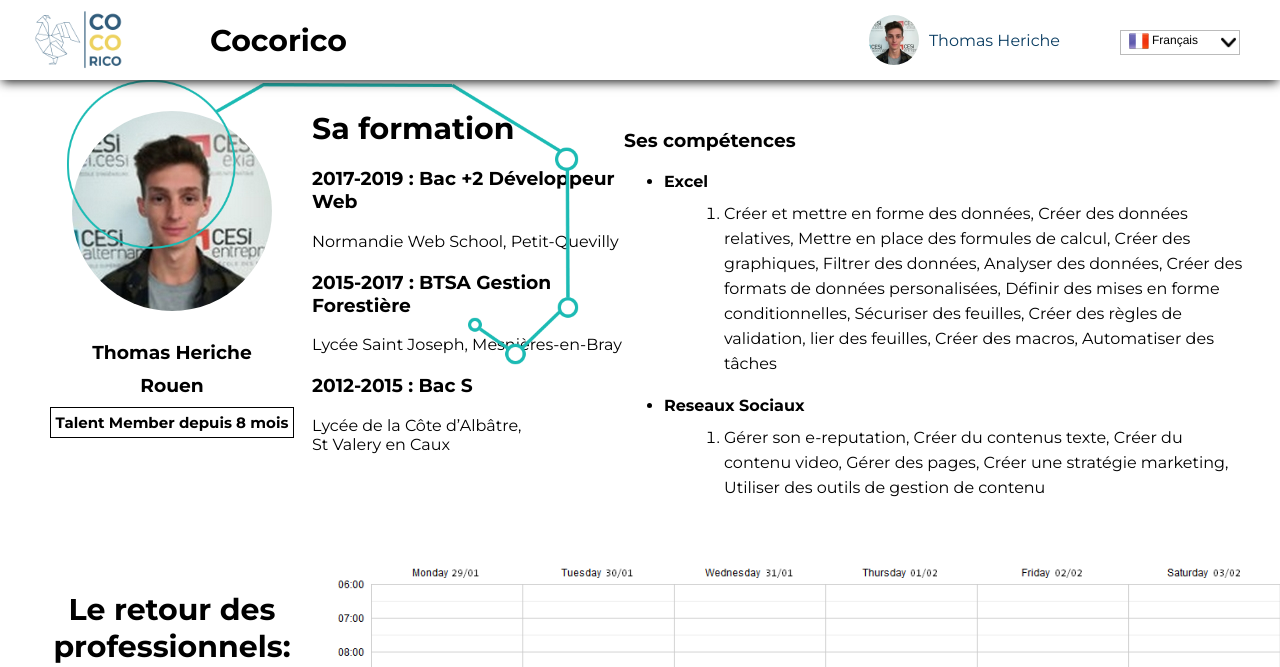
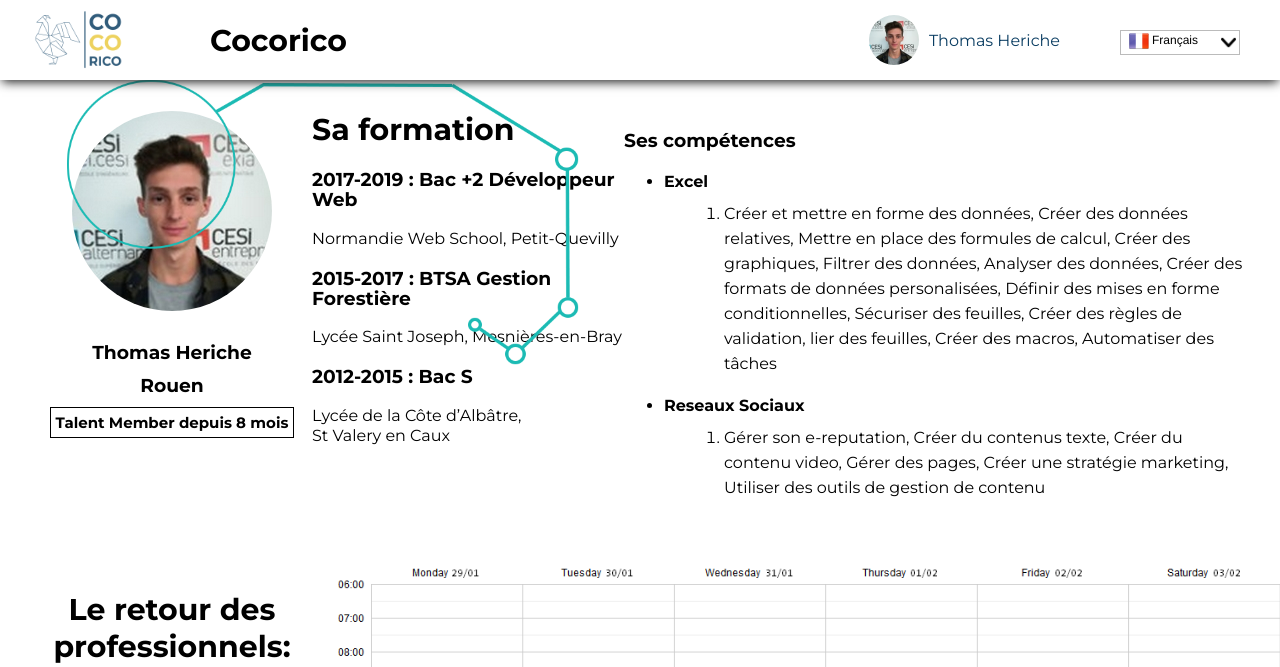
Before and after one commit to Hell0ow/startup-weekend-groupe-12, a PHP site: page /profil.html in a window 1280 px wide; the page is wider, and only the part inside the window is pictured. Shown: the top 667 px of that part. Run offline with PHP 8.4, Linux system fonts and the light colour scheme; some libraries are stand-ins or nearby versions.

Commit message:
vcxvxcwxc

```diff
--- a/css/profil.css
+++ b/css/profil.css
@@ -42,6 +42,7 @@
 #profile_info_resume {
 	flex: 1;
 	margin-top: 20px;
+	line-height: 20px;
 }
 
 
@@ -50,7 +51,7 @@
 }
 
 #profile_info_resume_header {
-	margin: 0 0 20px 0;
+	margin: 10px 0 30px 0;
 }
 
 #profile_info_skills {
--- a/profil.html
+++ b/profil.html
@@ -39,7 +39,7 @@
 				<p>
 					<img src="assets/img/thomas_heriche.jpg" alt="thomas" />
 				</p>
-				<h1 id="profile_info_content_name">Thomas Heriche</h1>
+				<h1 id="profile_info_content_name" class="bold">Thomas Heriche</h1>
 				<h1 id="profile_info_content_location">Rouen</h1>
 				<h2 id="profile_info_content_duration">Talent Member depuis 8 mois</h2>
 			</div>
```
